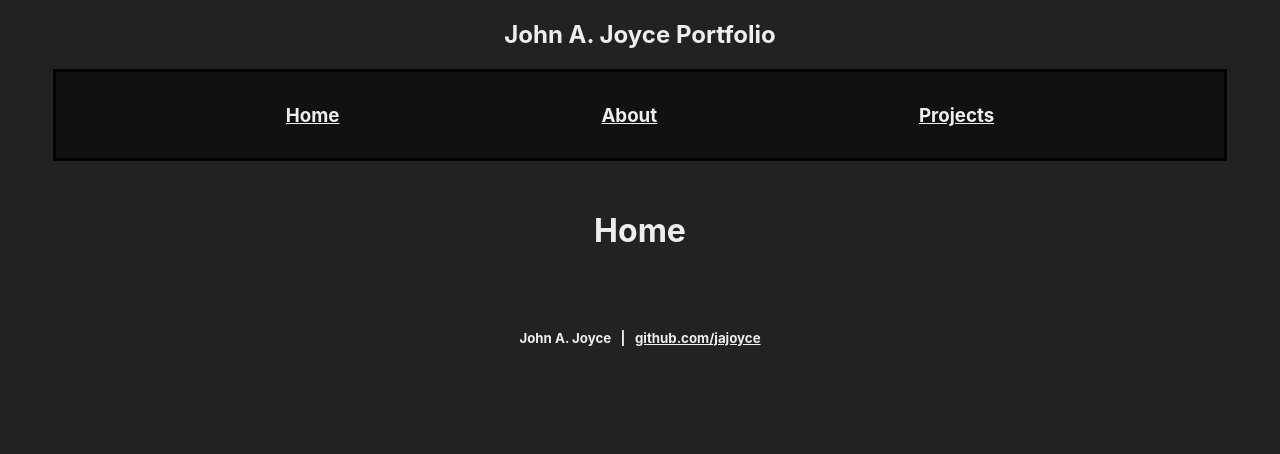
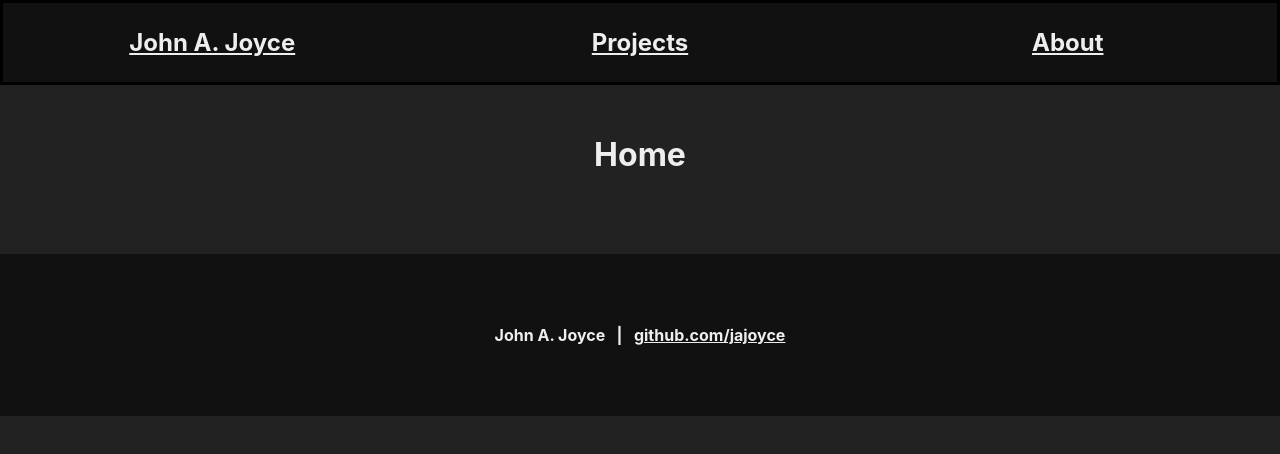
Before and after one commit to jajoyce/frontend-express-react-portfolio, a React (Create React App) app: page / in a window 1280 px wide. Shown: the top 454 px of the page. Built offline with nearby package versions, Linux system fonts and the light colour scheme.

Commit message:
Update and style.

```diff
--- a/public/index.html
+++ b/public/index.html
@@ -7,37 +7,14 @@
     <meta name="theme-color" content="#000000" />
     <meta
       name="description"
-      content="Web site created using create-react-app"
+      content="John A. Joyce software engineer portfolio"
     />
     <link rel="apple-touch-icon" href="%PUBLIC_URL%/logo192.png" />
-    <!--
-      manifest.json provides metadata used when your web app is installed on a
-      user's mobile device or desktop. See https://developers.google.com/web/fundamentals/web-app-manifest/
-    -->
     <link rel="manifest" href="%PUBLIC_URL%/manifest.json" />
-    <!--
-      Notice the use of %PUBLIC_URL% in the tags above.
-      It will be replaced with the URL of the `public` folder during the build.
-      Only files inside the `public` folder can be referenced from the HTML.
-
-      Unlike "/favicon.ico" or "favicon.ico", "%PUBLIC_URL%/favicon.ico" will
-      work correctly both with client-side routing and a non-root public URL.
-      Learn how to configure a non-root public URL by running `npm run build`.
-    -->
-    <title>React App</title>
+    <title>John A. Joyce</title>
   </head>
   <body>
     <noscript>You need to enable JavaScript to run this app.</noscript>
     <div id="root"></div>
-    <!--
-      This HTML file is a template.
-      If you open it directly in the browser, you will see an empty page.
-
-      You can add webfonts, meta tags, or analytics to this file.
-      The build step will place the bundled scripts into the <body> tag.
-
-      To begin the development, run `npm start` or `yarn start`.
-      To create a production bundle, use `npm run build` or `yarn build`.
-    -->
   </body>
 </html>
--- a/src/components/Footer.js
+++ b/src/components/Footer.js
@@ -1,7 +1,7 @@
 function Footer(props) {
     return (
         <footer>
-            <h5>John A. Joyce &nbsp; | &nbsp; <a href="https://github.com/jajoyce" target="_blank">github.com/jajoyce</a></h5>
+            <h4>John A. Joyce &nbsp; | &nbsp; <a href="https://github.com/jajoyce" target="_blank">github.com/jajoyce</a></h4>
         </footer>
     );
 }
--- a/src/components/Header.js
+++ b/src/components/Header.js
@@ -3,16 +3,15 @@ import { Link } from "react-router-dom";
 function Header(props) {
     return (
         <header>
-            <h2>John A. Joyce Portfolio</h2>
             <nav className="nav">
                 <Link to="/">
-                    <h3>Home</h3>
+                    <h2>John A. Joyce</h2>
+                </Link>
+                <Link to="/projects">
+                    <h2>Projects</h2>
                 </Link>
                 <Link to="/about">
-                    <h3>About</h3>
-                </Link>
-                <Link to="/projects">
-                    <h3>Projects</h3>
+                    <h2>About</h2>
                 </Link>
             </nav>
         </header>
--- a/src/index.css
+++ b/src/index.css
@@ -20,16 +20,18 @@ header {
 
 .nav {
   display: flex;
-  justify-content: space-evenly;
+  justify-content: space-between;
   border: 3px solid black;
   background-color: #111;
-  padding: 8px;
-  width: 90%;
+  padding: 0;
+  /* width: 90%; */
   margin: auto;
 }
 
 .nav a {
   color: #eee;
+  width: 25%;
+  margin: 0 10px;
   padding: 5px 40px;
 }
 
@@ -43,7 +45,7 @@ a {
 }
 
 .project-div {
-  margin: 50px auto;
+  margin: 60px auto;
 }
 
 .project-img {
@@ -56,8 +58,19 @@ a {
   padding: 10px;
   margin: 5px;
   cursor: pointer;
+  border-radius: 5px;
+  border: 2px solid #224;
+  background-color: #bbd;
+  font-weight: bold;
+}
+
+.project-div button:hover {
+  background-color: #ccf;
+  border-color: #449;
 }
 
 footer {
   margin-top: 80px;
+  background-color: #111;
+  padding: 50px;
 }
--- a/src/pages/About.js
+++ b/src/pages/About.js
@@ -17,7 +17,7 @@ function About() {
         <div>
             <h1>{about.name}</h1>
             <h3>{about.email}</h3>
-            <h3>{about.bio}</h3>
+            <h3><em>Bio:</em> &nbsp;{about.bio}</h3>
             <img src={about.headshot} alt={about.name} className="headshot" />
         </div>
     )
```
